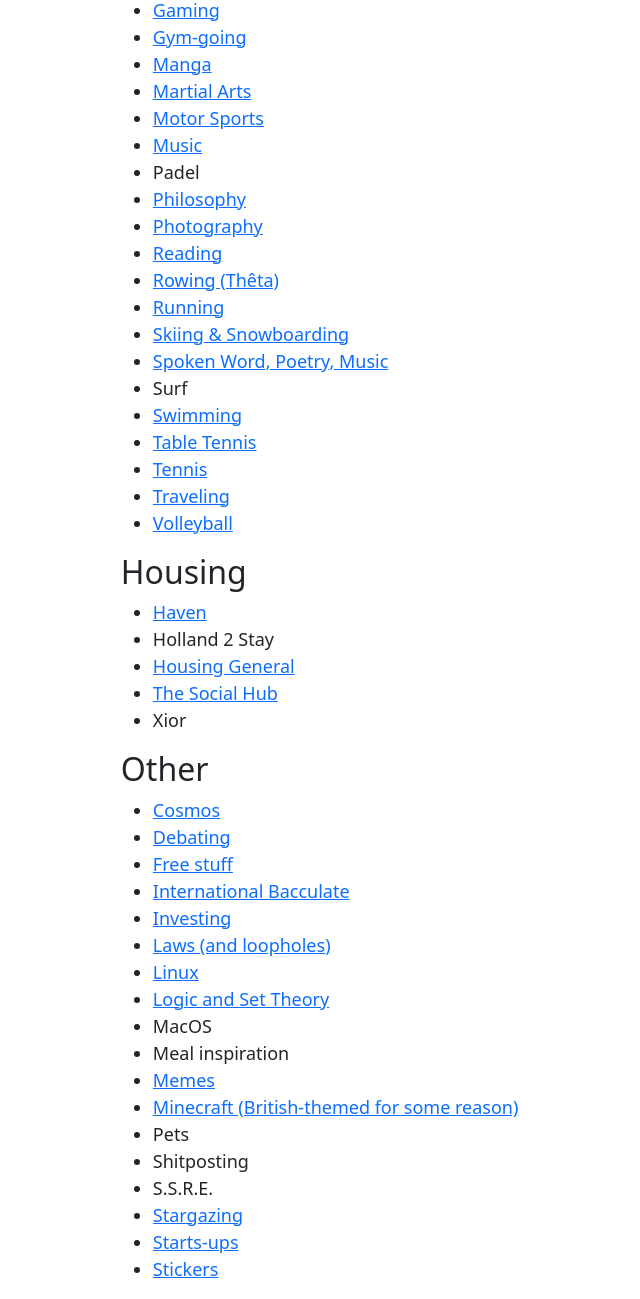
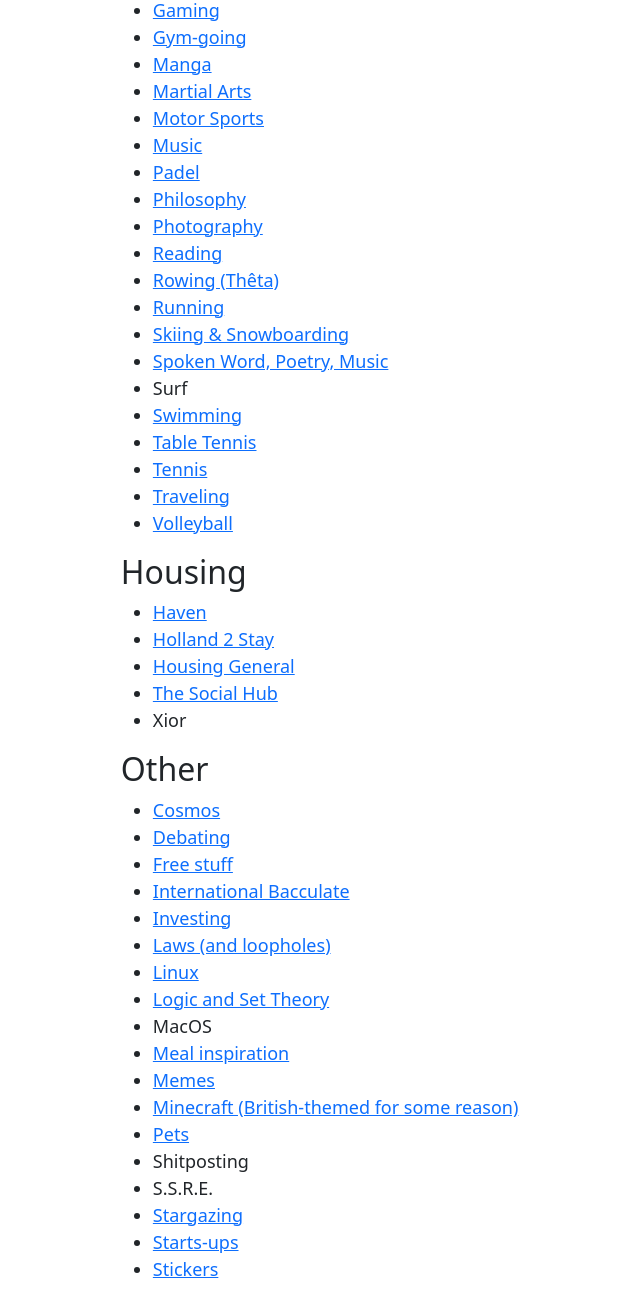
Before and after one commit to Kat-zorn/Kat-zorn.github.io, a plain HTML site: page index.html in a window 1280 px wide. Shown: the part 1740-3039 px from the top of the page, without its empty margins (179-819 px from the left). Drawn offline with nearby package versions, Linux system fonts and the light colour scheme.

Commit message:
Added links to Pets, Meal inspiration, Padel, and Holland 2 Stay

```diff
--- a/index.html
+++ b/index.html
@@ -85,7 +85,7 @@
         <li><a href="https://chat.whatsapp.com/Dm3pbgaFybQCfaausKRnwz">Martial Arts</a></li>
         <li><a href="https://chat.whatsapp.com/GiJ8I7Nd7sp5eNKKfdCkOn">Motor Sports</a></li>
         <li><a href="https://chat.whatsapp.com/CAEDSRyIO454rMvhMZtC8T">Music</a></li>
-        <li>Padel</li>
+        <li><a href="https://chat.whatsapp.com/DIsLVUH5V4nIJLnpUMmR6R">Padel</a></li>
         <li><a href="https://chat.whatsapp.com/LdLBeyNKsCV166xh3rmHGb">Philosophy</a></li>
         <li><a href="https://chat.whatsapp.com/LP2Y2CbaEUN4NohX8sQd3B">Photography</a></li>
         <li><a href="https://chat.whatsapp.com/EuNIOLwczR1JRmdZsEKGId">Reading</a></li>
@@ -103,7 +103,7 @@
       <h2>Housing</h2>
       <ul>
         <li><a href="https://chat.whatsapp.com/FUDPiNMApD8GHSBFAsQIrT">Haven</a></li>
-        <li>Holland 2 Stay</li>
+        <li><a href="https://chat.whatsapp.com/C81scI5VfgWHCLskuHvC4z">Holland 2 Stay</a></li>
         <li><a href="https://chat.whatsapp.com/Fo6iLn29YiC69hwxz7ae6b">Housing General</a></li>
         <li><a href="https://chat.whatsapp.com/CJ3ZrYrCf8j8zZPRBLlMMP">The Social Hub</a></li>
         <li>Xior</li>
@@ -119,10 +119,10 @@
         <li><a href="https://chat.whatsapp.com/Dp3V9RORcPaAzfIdObfBVZ">Linux</a></li>
         <li><a href="https://chat.whatsapp.com/Jbmu5Jkz8rq8zOCGU531PS">Logic and Set Theory</a></li>
         <li>MacOS</li>
-        <li>Meal inspiration</li>
+        <li><a href="https://chat.whatsapp.com/ElUwVfsZcDlELKl4eOHjhU">Meal inspiration</a></li>
         <li><a href="https://chat.whatsapp.com/BaWOMZorJub6nx9xW3Rbit">Memes</a></li>
         <li><a href="https://chat.whatsapp.com/KgyTUwj7xqFAJbwnJuvvH3">Minecraft (British-themed for some reason)</a></li>
-        <li>Pets</li>
+        <li><a href="https://chat.whatsapp.com/K5roujNDeqJAtABTkHOrV6">Pets</a></li>
         <li>Shitposting</li>
         <li>S.S.R.E. </li>
         <li><a href="https://chat.whatsapp.com/GNbjpfh6k80GPbV48n84a4">Stargazing</a></li>
```
